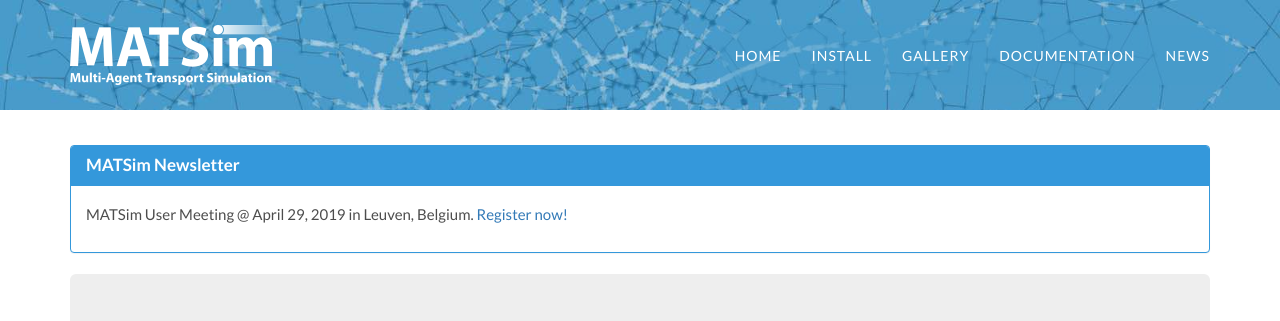
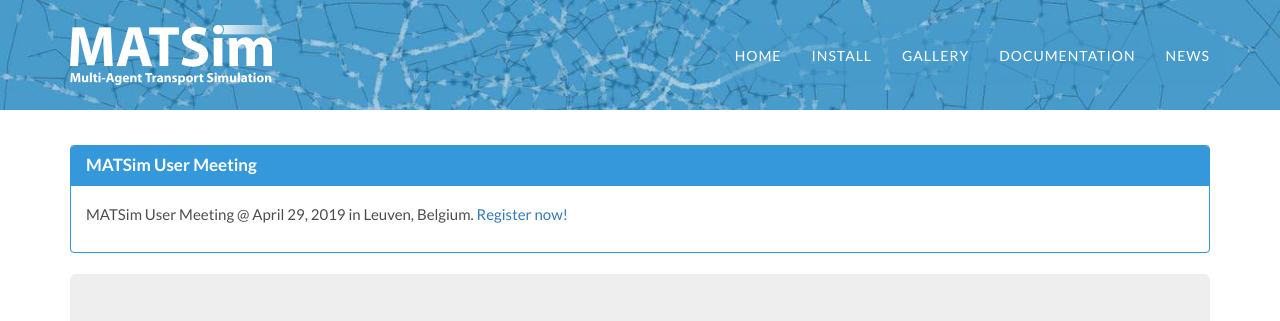
Before and after one commit to matsim-org/jekyll-website, a Jekyll site: the page built from index.html, in a window 1280 px wide and 1074 px high. Shown: the top 321 px of the window. Built offline with Jekyll 4.4.1, drawn with Linux system fonts in a browser that asks for light colours; some web fonts are replaced.

Commit message:
fix banner title on home page

```diff
--- a/index.html
+++ b/index.html
@@ -4,7 +4,7 @@
 
 <div class="panel panel-info">
   <div class="panel-heading">
-    <h3 class="panel-title">MATSim Newsletter</h3>
+    <h3 class="panel-title">MATSim User Meeting</h3>
   </div>
   <div class="panel-body" >
       <p>MATSim User Meeting @ April 29, 2019 in Leuven, Belgium. <a href="https://matsim.atlassian.net/wiki/spaces/MATPUB/blog/2019/02/21/362676225/MATSim+User+Meeting+2019+Registration+now+open">Register now!</a>
```
